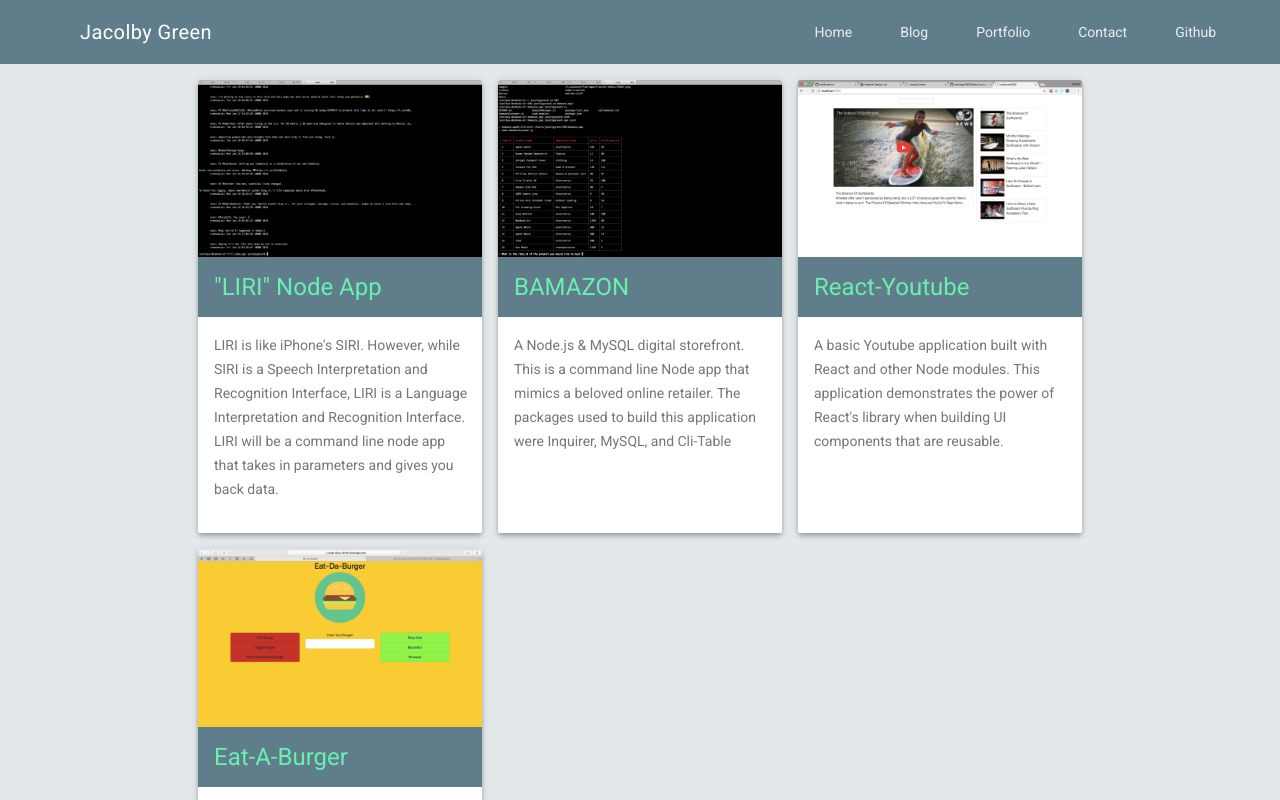
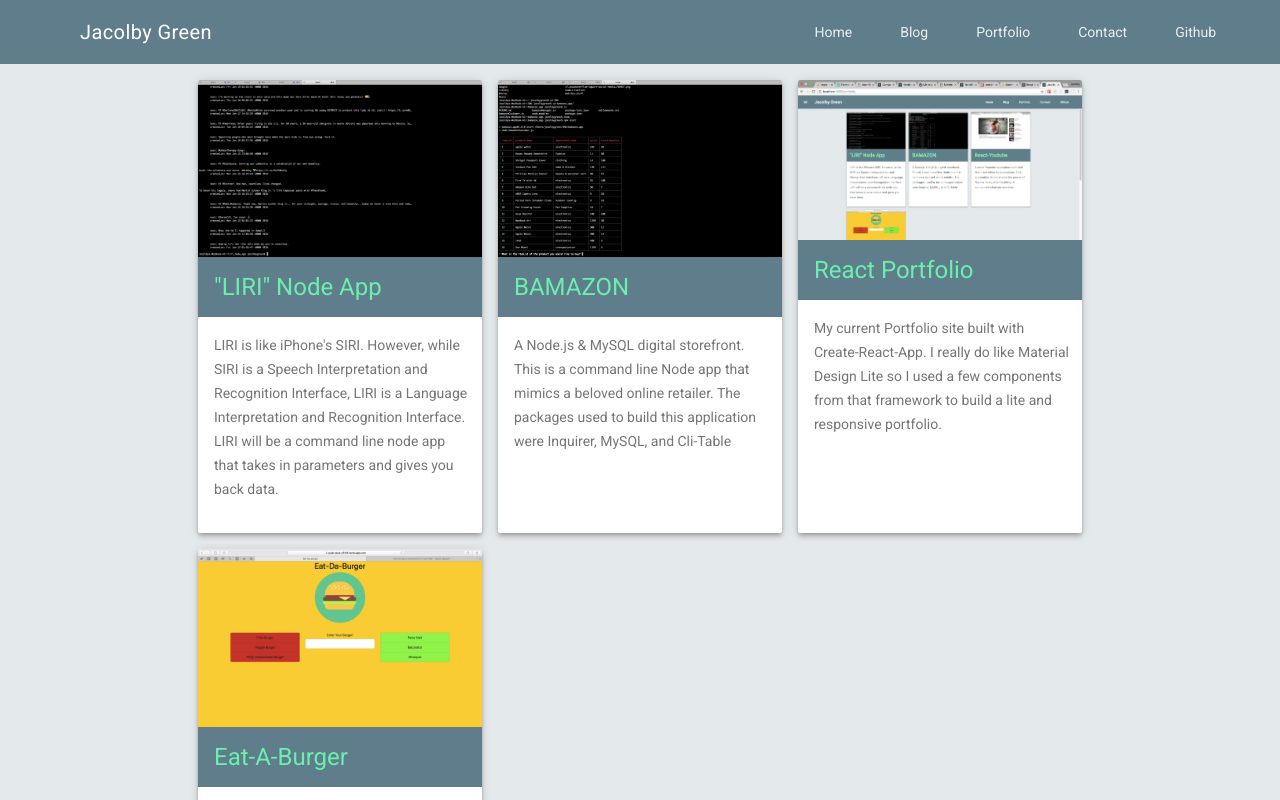
Before and after one commit to darknight1983/react_proPortfolio, a React (Create React App) app: page /portfolio in a window 1280 px wide. Built offline with nearby package versions, Linux system fonts and the light colour scheme.

Commit message:
changed a project

```diff
--- a/src/Portfolio.js
+++ b/src/Portfolio.js
@@ -2,7 +2,7 @@ import React, { Component } from 'react';
 import ProjectCard from './Project-card.js';
 import liriScreenShot from './images/liri_node_app.png';
 import BamazonScreenShot from './images/bamazon.png';
-import ReactYoutubeShot from './images/React_Youtube.png';
+import ReactPortfolioShot from './images/react-mdl-portfolio.png';
 import EatABurger from './images/eatABurger.png';
 
 
@@ -34,13 +34,13 @@ class Portfolio extends Component {
                       MySQL, and Cli-Table`
       },{
         key: 3,
-        title: 'React-Youtube',
-         screenShot: ReactYoutubeShot,
-         alt: 'Youtube Clone built with React',
-         link: 'https://github.com/darknight1983/React_Youtube_searchSite',
-         description: `A basic Youtube application built with React and other Node
-                   modules. This application demonstrates the power of
-                   React's library when building UI components that are reusable.`
+        title: 'React Portfolio',
+         screenShot: ReactPortfolioShot,
+         alt: 'My Portfolio Site',
+         link: 'https://github.com/darknight1983/react_proPortfolio.git',
+         description: `My current Portfolio site built with Create-React-App.
+         I really do like Material Design Lite so I used a few components from
+         that framework to build a lite and responsive portfolio.`
        },{
          key: 4,
          title: 'Eat-A-Burger',
```
Also changed, not shown: src/images/react-mdl-portfolio.png (added).
